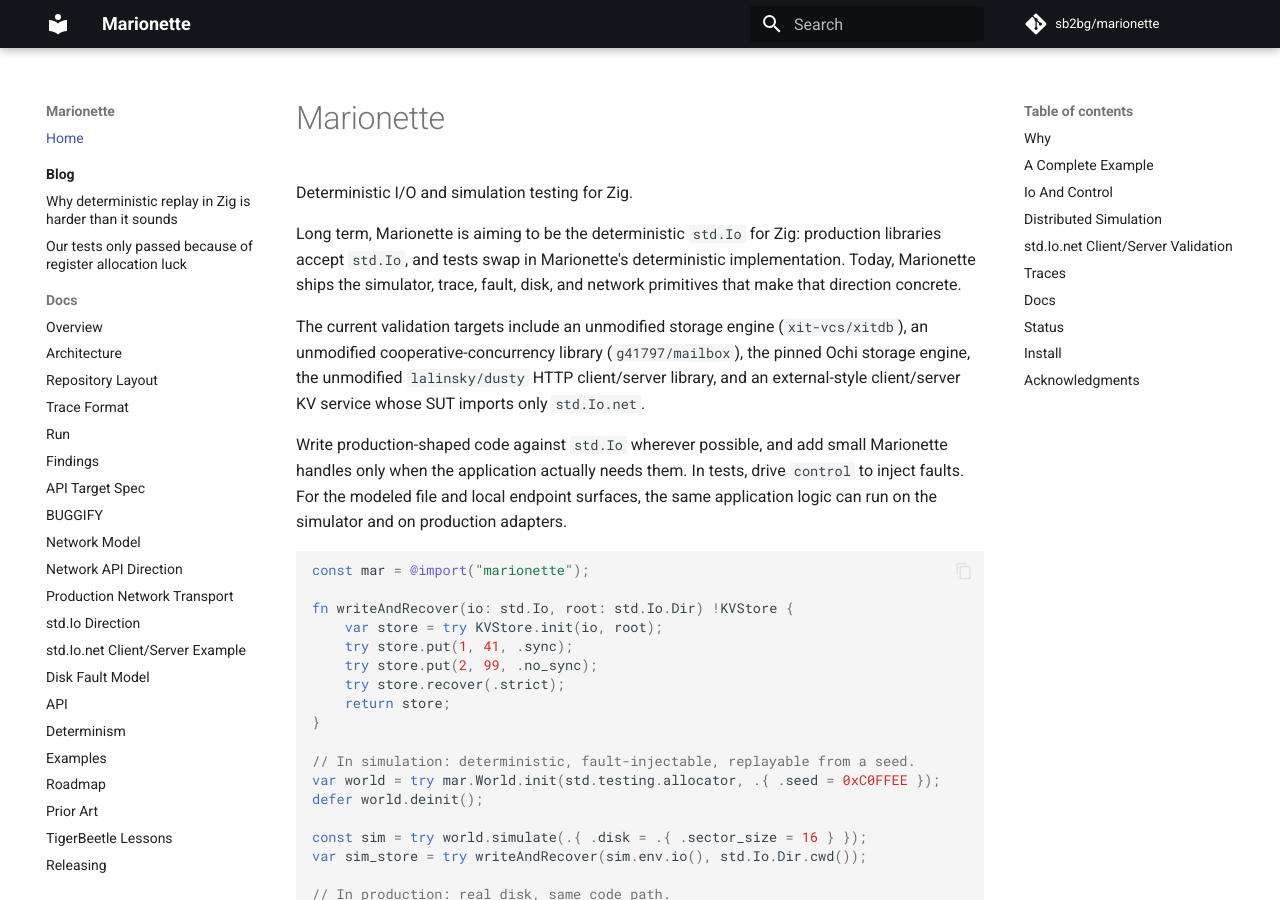
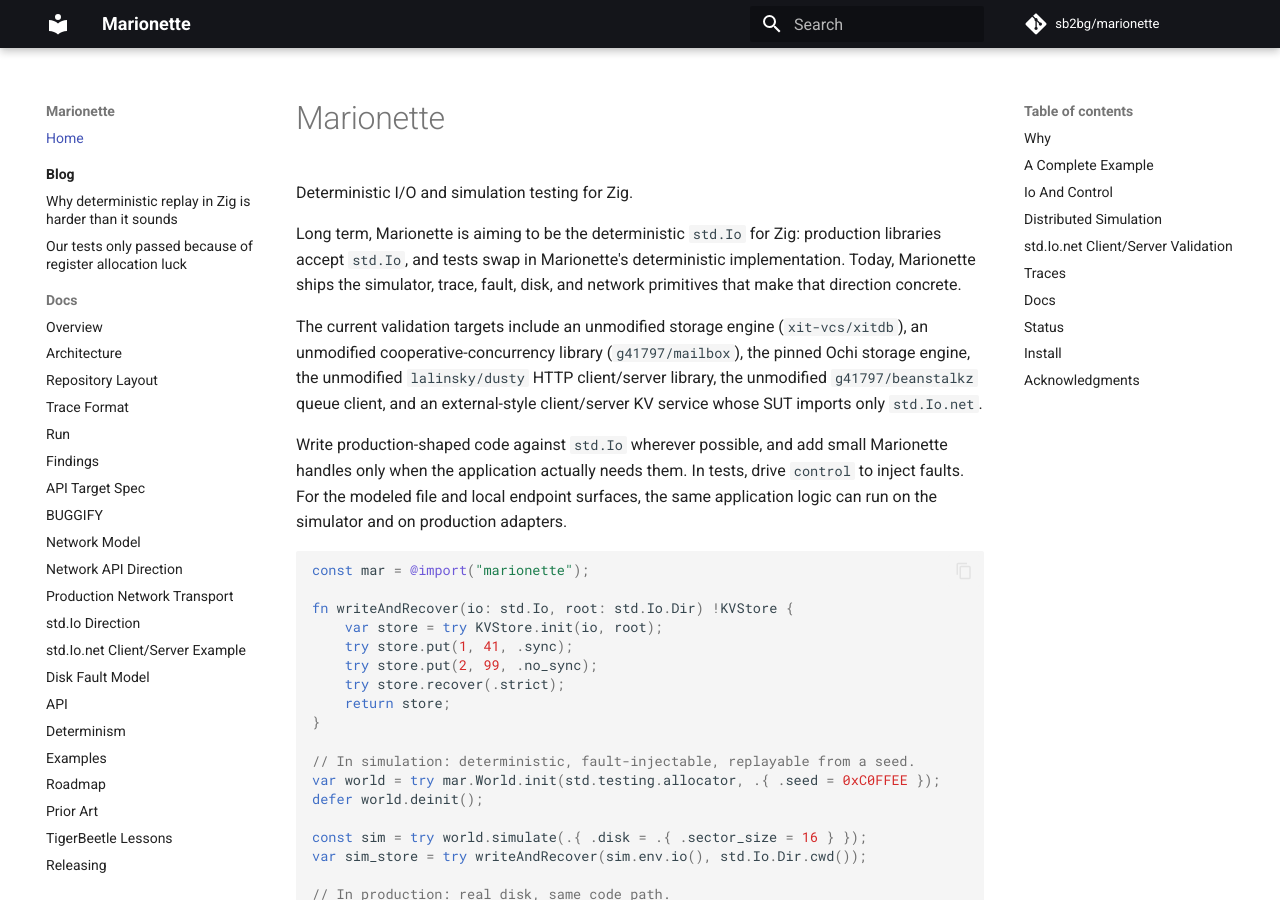
Before and after one commit to sb2bg/marionette, an MkDocs documentation site: the page built from docs/index.md, in a window 1280 px wide and 900 px high. Built offline with MkDocs 1.6.1 and Material for MkDocs 9.7.7, drawn with Linux system fonts in a browser that asks for light colours; comment, search, counter and statistics services are not loaded.

Commit message:
Add the pinned beanstalkz queue validation

```diff
--- a/docs/index.md
+++ b/docs/index.md
@@ -10,8 +10,9 @@ fault, disk, and network primitives that make that direction concrete.
 The current validation targets include an unmodified storage engine
 (`xit-vcs/xitdb`), an unmodified cooperative-concurrency library
 (`g41797/mailbox`), the pinned Ochi storage engine, the unmodified
-`lalinsky/dusty` HTTP client/server library, and an external-style
-client/server KV service whose SUT imports only `std.Io.net`.
+`lalinsky/dusty` HTTP client/server library, the unmodified
+`g41797/beanstalkz` queue client, and an external-style client/server KV
+service whose SUT imports only `std.Io.net`.
 
 Write production-shaped code against `std.Io` wherever possible, and add small
 Marionette handles only when the application actually needs them. In tests,
```
Also changed, not shown: CHANGELOG.md (+15 -0 lines), README.md (+24 -3 lines), 3 other files.
